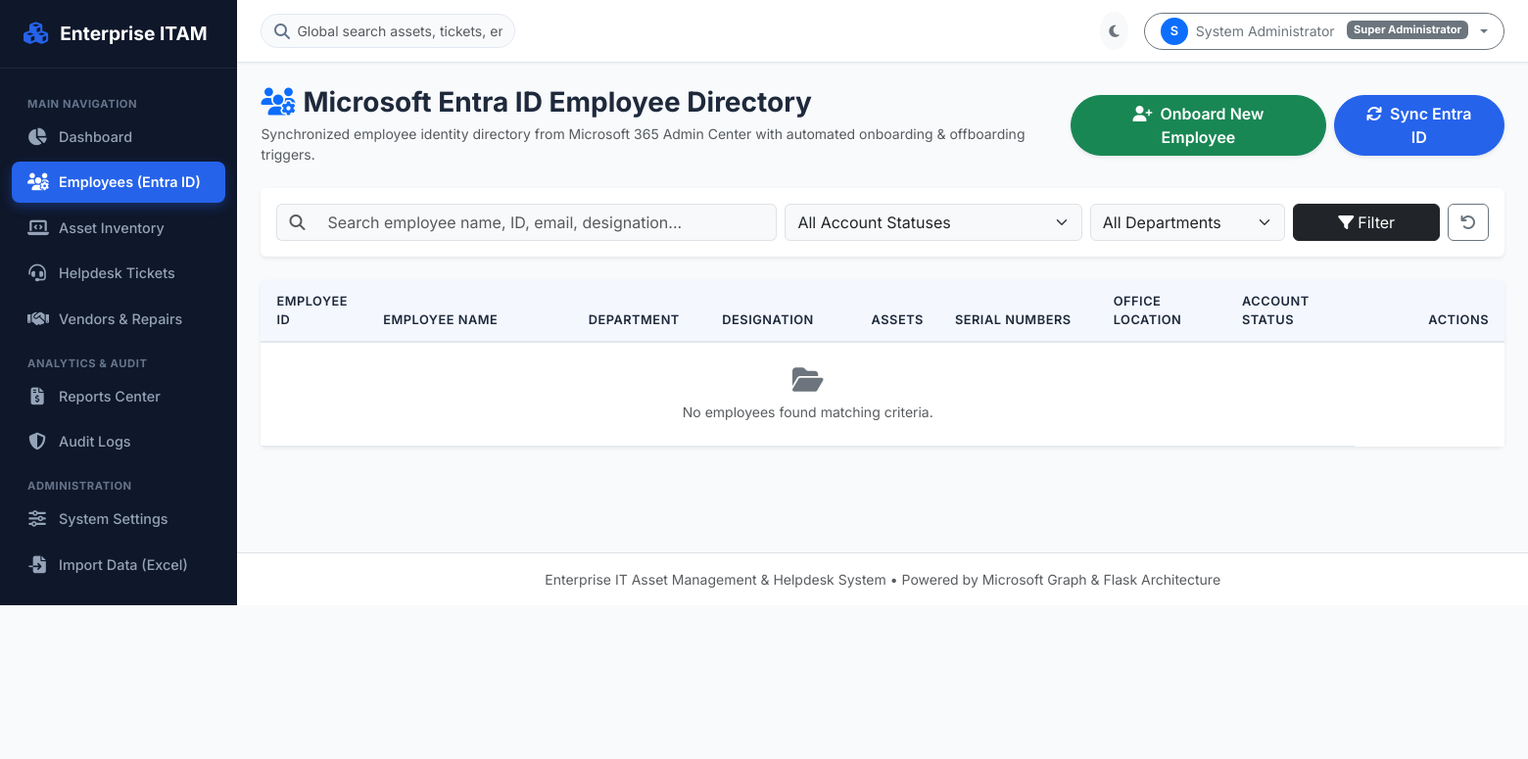
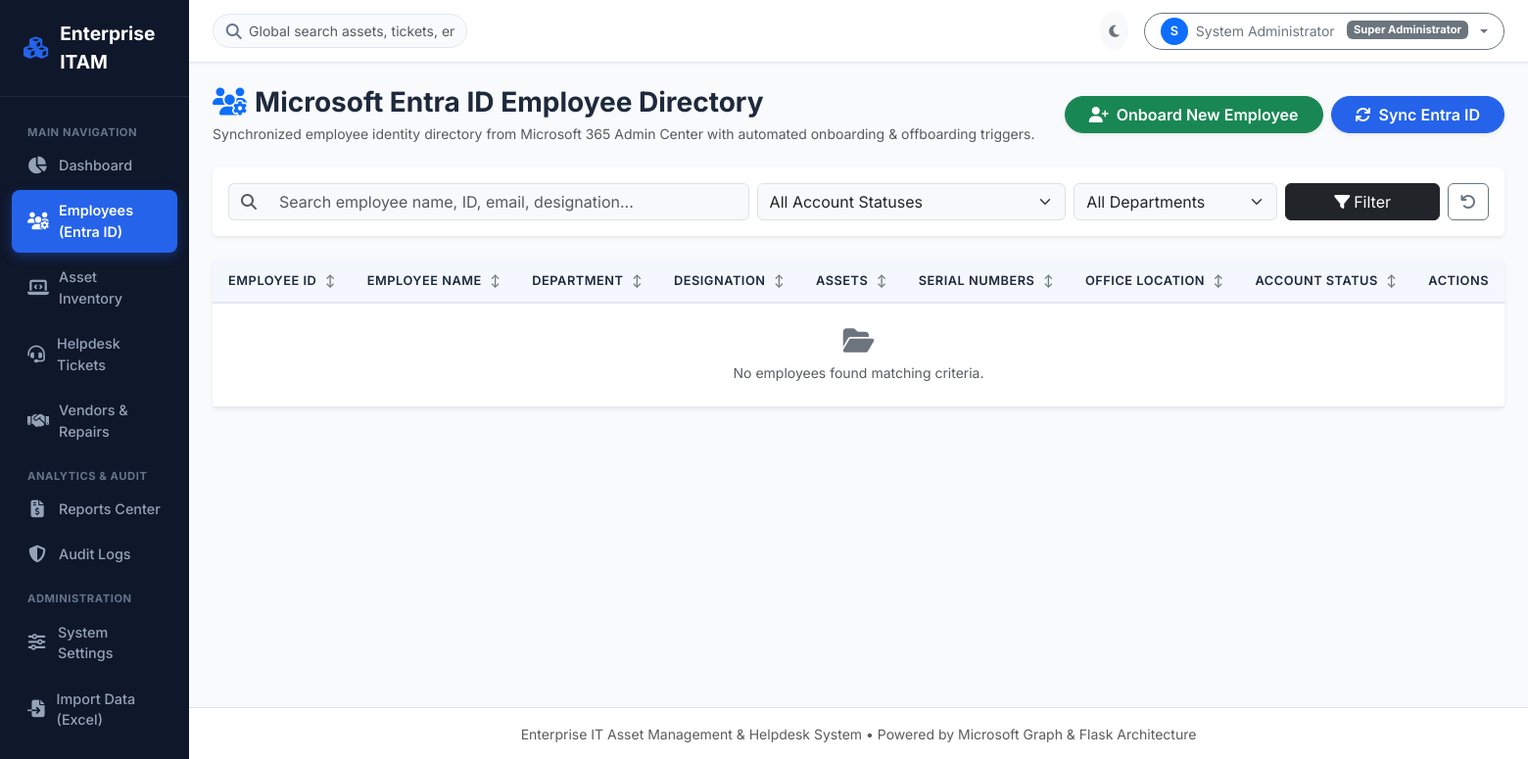
Before and after one commit to antimkolambkar/Final-Assets-Project, a Flask app: page /employees/ in a window 1560 px wide. Shown: the top 775 px of the page at 98% size. Run offline with Flask 3, Linux system fonts and the light colour scheme; a user stored in the database is signed in.

Commit message:
Enhance employee table with sorting and data attributes

```diff
--- a/app/templates/employees/index.html
+++ b/app/templates/employees/index.html
@@ -23,7 +23,6 @@
     </div>
 </div>
 
-<!-- Search & Filter Controls -->
 <div class="card border-0 shadow-sm mb-4">
     <div class="card-body p-3">
         <form action="{{ url_for('employees.index') }}" method="GET" class="row g-2">
@@ -57,67 +56,49 @@
     </div>
 </div>
 
-<!-- Employees Table -->
 <div class="card border-0 shadow-sm">
     <div class="table-responsive">
-        <table class="table table-custom mb-0">
+        <table class="table table-custom mb-0" id="employeeTable">
             <thead>
             <tr>
-                <th style="width:110px;">Employee ID</th>
-                <th style="width:240px;">Employee Name</th>
-                <th style="width:140px;">Department</th>
-                <th style="width:160px;">Designation</th>
-                <th style="width:80px;" class="text-center">Assets</th>
-                <th style="width:180px;">Serial Numbers</th>
-                <th style="width:140px;">Office Location</th>
-                <th style="width:140px;">Account Status</th>
+                <th style="width:110px;" class="sortable" data-column="0">Employee ID <span class="sort-icon">↕</span></th>
+                <th style="width:240px;" class="sortable" data-column="1">Employee Name <span class="sort-icon">↕</span></th>
+                <th style="width:140px;" class="sortable" data-column="2">Department <span class="sort-icon">↕</span></th>
+                <th style="width:160px;" class="sortable" data-column="3">Designation <span class="sort-icon">↕</span></th>
+                <th style="width:80px;" class="text-center sortable" data-column="4">Assets <span class="sort-icon">↕</span></th>
+                <th style="width:180px;" class="sortable" data-column="5">Serial Numbers <span class="sort-icon">↕</span></th>
+                <th style="width:140px;" class="sortable" data-column="6">Office Location <span class="sort-icon">↕</span></th>
+                <th style="width:140px;" class="sortable" data-column="7">Account Status <span class="sort-icon">↕</span></th>
                 <th style="width:170px;" class="text-end">Actions</th>
             </tr>
             </thead>
             <tbody>
                 {% for emp in employees %}
                 <tr>
-                    <td><strong class="text-primary">{{ emp.employee_id }}</strong></td>
-                    <td>
+                    <td data-sort-value="{{ emp.employee_id or '' }}"><strong class="text-primary">{{ emp.employee_id }}</strong></td>
+                    <td data-sort-value="{{ emp.name or '' }}">
                         <div class="fw-bold">{{ emp.name }}</div>
-
                         <small class="text-muted d-block">
                             <i class="fas fa-user-tie me-1"></i>
                             Manager: {{ emp.manager or 'N/A' }}
                         </small>
-
-<!-- Uncomment if you still want the email under the name -->
-<!--
-<small class="text-muted d-block">
-    <i class="fas fa-envelope me-1"></i>
-    {{ emp.email }}
-</small>
--->
                     </td>
-                    <td><span class="badge bg-light text-dark border">{{ emp.department or 'N/A' }}</span></td>
-                    <td>{{ emp.designation or 'N/A' }}</td>
-
-<td>
-    <span class="badge bg-primary">
-        {{ emp.assigned_assets.count() }}
-    </span>
+                    <td data-sort-value="{{ emp.department or '' }}"><span class="badge bg-light text-dark border">{{ emp.department or 'N/A' }}</span></td>
+                    <td data-sort-value="{{ emp.designation or '' }}">{{ emp.designation or 'N/A' }}</td>
+                    <td data-sort-value="{{ emp.assigned_assets.count() }}" class="text-center">
+                        <span class="badge bg-primary">{{ emp.assigned_assets.count() }}</span>
                     </td>
-
-<td>
+                    <td data-sort-value="{% for asset in emp.assigned_assets.all() %}{{ asset.serial_number }} {% endfor %}">
                         {% if emp.assigned_assets %}
                             {% for asset in emp.assigned_assets.all() %}
-            <div>
-                <small class="text-dark fw-semibold">
-                    {{ asset.serial_number }}
-                </small>
-            </div>
+                                <div><small class="text-dark fw-semibold">{{ asset.serial_number }}</small></div>
                             {% endfor %}
                         {% else %}
                             <span class="text-muted">—</span>
                         {% endif %}
                     </td>
-                    <td><small class="text-muted"><i class="fas fa-building me-1"></i>{{ emp.office_location or 'N/A' }}</small></td>
-                    <td>
+                    <td data-sort-value="{{ emp.office_location or '' }}"><small class="text-muted"><i class="fas fa-building me-1"></i>{{ emp.office_location or 'N/A' }}</small></td>
+                    <td data-sort-value="{{ emp.account_status or '' }}">
                         <span class="badge badge-status badge-{{ emp.account_status.lower() }}">
                             <i class="fas {% if emp.account_status == 'Onboarded' %}fa-user-check text-info{% elif emp.account_status == 'Active' %}fa-circle-check{% elif emp.account_status == 'Offboarded' %}fa-user-xmark{% else %}fa-circle-exclamation{% endif %}"></i>
                             {{ emp.account_status }}
@@ -131,7 +112,7 @@
                 </tr>
                 {% else %}
                 <tr>
-                    <td colspan="8" class="text-center text-muted py-4">
+                    <td colspan="9" class="text-center text-muted py-4">
                         <i class="fas fa-folder-open fa-2x mb-2 d-block text-secondary"></i>
                         No employees found matching criteria.
                     </td>
@@ -140,7 +121,7 @@
             </tbody>
         </table>
     </div>
-    <!-- Pagination -->
+
     {% if pagination.pages > 1 %}
     <div class="card-footer bg-transparent d-flex justify-content-between align-items-center">
         <small class="text-muted">Showing page {{ pagination.page }} of {{ pagination.pages }}</small>
@@ -165,7 +146,7 @@
     {% endif %}
 </div>
 
-<!-- Modal: Onboard New Employee -->
+<!-- Existing modals -->
 <div class="modal fade" id="onboardEmployeeModal" tabindex="-1">
     <div class="modal-dialog modal-lg modal-dialog-centered">
         <div class="modal-content border-0 shadow-lg">
@@ -177,54 +158,25 @@
                 <input type="hidden" name="csrf_token" value="{{ csrf_token() }}">
                 <div class="modal-body p-4">
                     <div class="row g-3 mb-3">
+                        <div class="col-md-6"><label class="form-label fw-semibold">Employee Full Name *</label><input type="text" name="name" class="form-control" placeholder="e.g. Vikramaditya Singh" required></div>
+                        <div class="col-md-6"><label class="form-label fw-semibold">Corporate Email Address *</label><input type="email" name="email" class="form-control" placeholder="vikram@company.com" required></div>
+                    </div>
+                    <div class="row g-3 mb-3">
+                        <div class="col-md-6"><label class="form-label fw-semibold">Employee ID (Optional - Auto generated if blank)</label><input type="text" name="employee_id" class="form-control" placeholder="e.g. EMP-1010"></div>
+                        <div class="col-md-6"><label class="form-label fw-semibold">Department</label><input type="text" name="department" class="form-control" placeholder="e.g. Software Engineering, Finance"></div>
+                    </div>
+                    <div class="row g-3 mb-3">
+                        <div class="col-md-6"><label class="form-label fw-semibold">Designation / Job Title</label><input type="text" name="designation" class="form-control" placeholder="e.g. Senior Software Engineer"></div>
+                        <div class="col-md-6"><label class="form-label fw-semibold">Office Location</label><input type="text" name="office_location" class="form-control" placeholder="e.g. Bangalore, Dubai, Mumbai"></div>
+                    </div>
+                    <div class="row g-3 mb-3">
+                        <div class="col-md-6"><label class="form-label fw-semibold">Reporting Manager Name</label><input type="text" name="manager" class="form-control" placeholder="e.g. Suresh Rao"></div>
                         <div class="col-md-6">
-                            <label class="form-label fw-semibold">Employee Full Name *</label>
-                            <input type="text" name="name" class="form-control" placeholder="e.g. Vikramaditya Singh" required>
-                        </div>
-                        <div class="col-md-6">
-                            <label class="form-label fw-semibold">Corporate Email Address *</label>
-                            <input type="email" name="email" class="form-control" placeholder="vikram@company.com" required>
+                            <label class="form-label fw-semibold">Initial Account Status</label>
+                            <select name="status" class="form-select" required><option value="Onboarded" selected>Onboarded</option><option value="Active">Active</option></select>
                         </div>
                     </div>
-
-                    <div class="row g-3 mb-3">
-                        <div class="col-md-6">
-                            <label class="form-label fw-semibold">Employee ID (Optional - Auto generated if blank)</label>
-                            <input type="text" name="employee_id" class="form-control" placeholder="e.g. EMP-1010">
-                        </div>
-                        <div class="col-md-6">
-                            <label class="form-label fw-semibold">Department</label>
-                            <input type="text" name="department" class="form-control" placeholder="e.g. Software Engineering, Finance">
-                        </div>
-                    </div>
-
-                    <div class="row g-3 mb-3">
-                        <div class="col-md-6">
-                            <label class="form-label fw-semibold">Designation / Job Title</label>
-                            <input type="text" name="designation" class="form-control" placeholder="e.g. Senior Software Engineer">
-                        </div>
-                        <div class="col-md-6">
-                            <label class="form-label fw-semibold">Office Location</label>
-                            <input type="text" name="office_location" class="form-control" placeholder="e.g. Bangalore, Dubai, Mumbai">
-                        </div>
-                    </div>
-
-                    <div class="row g-3 mb-3">
-                        <div class="col-md-6">
-                            <label class="form-label fw-semibold">Reporting Manager Name</label>
-                            <input type="text" name="manager" class="form-control" placeholder="e.g. Suresh Rao">
-                        </div>
-                        <div class="col-md-6">
-                            <label class="form-label fw-semibold">Initial Account Status</label>
-                            <select name="status" class="form-select" required>
-                                <option value="Onboarded" selected>Onboarded</option>
-                                <option value="Active">Active</option>
-                            </select>
-                        </div>
-                    </div>
-
                     <hr class="my-3">
-
                     <div class="mb-3">
                         <label class="form-label fw-semibold text-dark"><i class="fas fa-laptop text-primary me-2"></i>Assign Available Laptop Immediately (Optional)</label>
                         <select name="asset_id" class="form-select">
@@ -236,48 +188,25 @@
                         <small class="text-muted">Selecting an available laptop automatically assigns it to this new employee upon creation.</small>
                     </div>
                 </div>
-                <div class="modal-footer">
-                    <button type="button" class="btn btn-secondary" data-bs-dismiss="modal">Cancel</button>
-                    <button type="submit" class="btn btn-success px-4 fw-bold">Complete Onboarding</button>
-                </div>
+                <div class="modal-footer"><button type="button" class="btn btn-secondary" data-bs-dismiss="modal">Cancel</button><button type="submit" class="btn btn-success px-4 fw-bold">Complete Onboarding</button></div>
             </form>
         </div>
     </div>
 </div>
 
-<!-- Employee Profile & Laptops Modal -->
 <div class="modal fade" id="employeeDetailModal" tabindex="-1" aria-hidden="true">
     <div class="modal-dialog modal-lg modal-dialog-centered">
         <div class="modal-content border-0 shadow-lg" style="border-radius: 12px;">
             <div class="modal-header bg-dark text-white border-0 py-3">
-
-    <h5 class="modal-title fw-bold d-flex align-items-center mb-0">
-        <i class="fas fa-id-card me-2 text-primary"></i>
-        Employee Profile & Assigned Laptops
-    </h5>
-
+                <h5 class="modal-title fw-bold d-flex align-items-center mb-0"><i class="fas fa-id-card me-2 text-primary"></i>Employee Profile & Assigned Laptops</h5>
                 <div class="ms-auto d-flex align-items-center">
-
                     {% if current_user.is_it_admin %}
-        <button
-            type="button"
-            class="btn btn-warning btn-sm me-2"
-            id="editProfileBtn">
-            <i class="fas fa-edit me-1"></i>Edit Profile
-        </button>
+                    <button type="button" class="btn btn-warning btn-sm me-2" id="editProfileBtn"><i class="fas fa-edit me-1"></i>Edit Profile</button>
                     {% endif %}
-
-        <button
-            type="button"
-            class="btn-close btn-close-white m-0"
-            data-bs-dismiss="modal">
-        </button>
-
+                    <button type="button" class="btn-close btn-close-white m-0" data-bs-dismiss="modal"></button>
                 </div>
-
             </div>
             <div class="modal-body p-4">
-                <!-- Employee Summary Header -->
                 <div class="row g-3 mb-4 p-3 bg-light rounded-3 border">
                     <div class="col-md-6">
                         <h4 class="fw-bold text-dark mb-1" id="modal-emp-name">-</h4>
@@ -292,116 +221,128 @@
                         <div class="small text-muted"><strong class="text-dark">Office:</strong> <span id="modal-emp-office">-</span></div>
                     </div>
                 </div>
-
-                <!-- Assigned Laptops Table -->
-                <h6 class="fw-bold text-dark mb-3">
-    <i class="fas fa-boxes text-primary me-2"></i>
-    Assigned Company Assets
-</h6>
-
-<div id="modal-emp-assets-body">
-    <!-- Asset cards will be loaded here -->
+                <h6 class="fw-bold text-dark mb-3"><i class="fas fa-boxes text-primary me-2"></i>Assigned Company Assets</h6>
+                <div id="modal-emp-assets-body"></div>
             </div>
-            </div>
-            <div class="modal-footer bg-light border-0">
-                <button type="button" class="btn btn-secondary px-4" data-bs-dismiss="modal">Close</button>
+            <div class="modal-footer bg-light border-0"><button type="button" class="btn btn-secondary px-4" data-bs-dismiss="modal">Close</button></div>
         </div>
     </div>
 </div>
-</div>
-<!-- Edit Employee Modal -->
+
 <div class="modal fade" id="editEmployeeModal" tabindex="-1">
     <div class="modal-dialog">
         <div class="modal-content">
-
             <form id="editEmployeeForm" method="POST">
-
                 <input type="hidden" name="csrf_token" value="{{ csrf_token() }}">
-
                 <div class="modal-header bg-warning">
-                    <h5 class="modal-title">
-                        <i class="fas fa-edit me-2"></i>Edit Employee
-                    </h5>
-
-                    <button type="button"
-                            class="btn-close"
-                            data-bs-dismiss="modal"></button>
+                    <h5 class="modal-title"><i class="fas fa-edit me-2"></i>Edit Employee</h5>
+                    <button type="button" class="btn-close" data-bs-dismiss="modal"></button>
                 </div>
-
                 <div class="modal-body">
-
-                    <div class="mb-3">
-                        <label>Name</label>
-                        <input class="form-control"
-                               id="editName"
-                               name="name">
-                    </div>
-
-                    <div class="mb-3">
-                        <label>Department</label>
-                        <input class="form-control"
-                               id="editDepartment"
-                               name="department">
-                    </div>
-
-                    <div class="mb-3">
-                        <label>Designation</label>
-                        <input class="form-control"
-                               id="editDesignation"
-                               name="designation">
-                    </div>
-
-                    <div class="mb-3">
-                        <label>Manager</label>
-                        <input class="form-control"
-                               id="editManager"
-                               name="manager">
-                    </div>
-
-                    <div class="mb-3">
-                        <label>Office</label>
-                        <input class="form-control"
-                               id="editOffice"
-                               name="office_location">
-                    </div>
-
+                    <div class="mb-3"><label>Name</label><input class="form-control" id="editName" name="name"></div>
+                    <div class="mb-3"><label>Department</label><input class="form-control" id="editDepartment" name="department"></div>
+                    <div class="mb-3"><label>Designation</label><input class="form-control" id="editDesignation" name="designation"></div>
+                    <div class="mb-3"><label>Manager</label><input class="form-control" id="editManager" name="manager"></div>
+                    <div class="mb-3"><label>Office</label><input class="form-control" id="editOffice" name="office_location"></div>
                     <div class="mb-3">
                         <label>Status</label>
-
-                        <select class="form-select"
-                                id="editStatus"
-                                name="account_status">
-
-                            <option>Onboarded</option>
-                            <option>Active</option>
-                            <option>Blocked</option>
-                            <option>Disabled</option>
-                            <option>Offboarded</option>
-
+                        <select class="form-select" id="editStatus" name="account_status">
+                            <option>Onboarded</option><option>Active</option><option>Blocked</option><option>Disabled</option><option>Offboarded</option>
                         </select>
-
                     </div>
-
                 </div>
-
                 <div class="modal-footer">
-
-                    <button class="btn btn-secondary"
-                            type="button"
-                            data-bs-dismiss="modal">
-                        Cancel
-                    </button>
-
-                    <button class="btn btn-success"
-                            type="submit">
-                        Save Changes
-                    </button>
-
+                    <button class="btn btn-secondary" type="button" data-bs-dismiss="modal">Cancel</button>
+                    <button class="btn btn-success" type="submit">Save Changes</button>
                 </div>
-
             </form>
-
         </div>
     </div>
 </div>
+
+<style>
+    #employeeTable thead th.sortable {
+        cursor: pointer;
+        user-select: none;
+        white-space: nowrap;
+    }
+    #employeeTable thead th.sortable:hover {
+        background-color: rgba(13, 110, 253, 0.06);
+    }
+    .sort-icon {
+        display: inline-block;
+        margin-left: 5px;
+        font-size: 12px;
+        color: #6c757d;
+    }
+    #employeeTable thead th.sort-active .sort-icon {
+        color: #0d6efd;
+        font-weight: 700;
+    }
+</style>
+
+<script>
+document.addEventListener('DOMContentLoaded', function () {
+    const table = document.getElementById('employeeTable');
+    if (!table) return;
+
+    const tbody = table.querySelector('tbody');
+    const headers = table.querySelectorAll('thead th.sortable');
+
+    function getCellValue(row, column) {
+        const cell = row.cells[column];
+        if (!cell) return '';
+        return (cell.getAttribute('data-sort-value') || cell.textContent || '').trim();
+    }
+
+    function compareValues(a, b, direction, column) {
+        if (column === 4) {
+            const numA = parseInt(a.replace(/[^0-9-]/g, ''), 10) || 0;
+            const numB = parseInt(b.replace(/[^0-9-]/g, ''), 10) || 0;
+            return (numA - numB) * direction;
+        }
+
+        return a.localeCompare(b, undefined, {
+            numeric: true,
+            sensitivity: 'base'
+        }) * direction;
+    }
+
+    headers.forEach(function (header) {
+        header.addEventListener('click', function () {
+            const column = parseInt(header.dataset.column, 10);
+            const currentDirection = header.dataset.direction === 'asc' ? 1 : -1;
+            const direction = currentDirection === 1 ? -1 : 1;
+
+            headers.forEach(function (h) {
+                h.removeAttribute('data-direction');
+                h.classList.remove('sort-active');
+                const icon = h.querySelector('.sort-icon');
+                if (icon) icon.textContent = '↕';
+            });
+
+            header.dataset.direction = direction === 1 ? 'asc' : 'desc';
+            header.classList.add('sort-active');
+
+            const icon = header.querySelector('.sort-icon');
+            if (icon) icon.textContent = direction === 1 ? '↑' : '↓';
+
+            const rows = Array.from(tbody.querySelectorAll('tr')).filter(function (row) {
+                return row.cells.length > 1;
+            });
+
+            rows.sort(function (rowA, rowB) {
+                const a = getCellValue(rowA, column);
+                const b = getCellValue(rowB, column);
+                return compareValues(a, b, direction, column);
+            });
+
+            rows.forEach(function (row) {
+                tbody.appendChild(row);
+            });
+        });
+    });
+});
+</script>
+
 {% endblock %}
```
Lines whose indentation alone changed are shown as unchanged.
